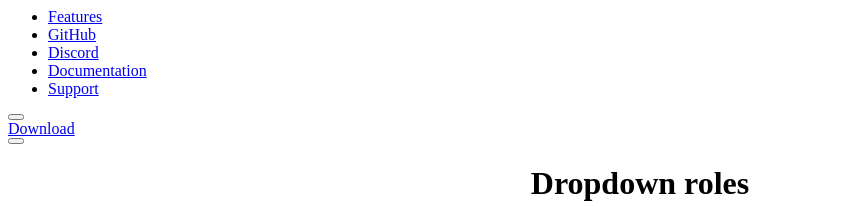
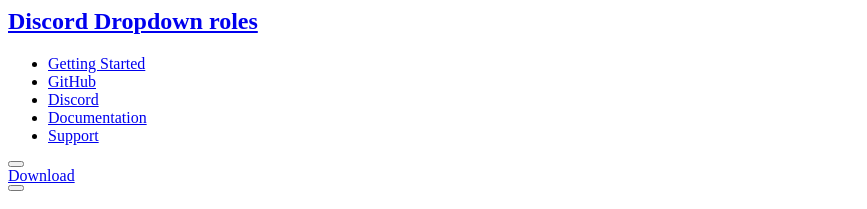
Before and after one commit to Fruityisgood/dropdown-roles, a website: page index.html in a window 1280 px wide. Shown: the top 209 px of the page, without its empty margins (0-867 px from the left). Drawn offline with Linux system fonts and the light colour scheme.

Commit message:
Update index.html

```diff
--- a/index.html
+++ b/index.html
@@ -4,12 +4,17 @@
 		<!-- Header Area -->
 		<header class="site-header site-header--menu-center site-header--absolute">
 			<div class="container-fluid pr-lg-9 pl-lg-9">
-                                    <nav class="navbar site-navbar offcanvas-active navbar-expand-lg  px-0">
+				<nav class="navbar site-navbar offcanvas-active navbar-expand-lg  px-0">
+					<!-- Brand Logo-->
+					<div class="brand-logo"><a href="index.html">
+							<!-- light version logo (logo must be black)-->
+							<h1 class="dark-version-logo mt-5">Discord Dropdown roles</h1>
+						</a></div>
 					<div class="collapse navbar-collapse" id="mobile-menu">
 						<div class="navbar-nav-wrapper">
 							<ul class="navbar-nav main-menu">
 								<li class="nav-item dropdown">
-									<a class="nav-link" href="#features" role="button" aria-expanded="false">Features</a>
+									<a class="nav-link" href="#Getting started" role="button" aria-expanded="false">Getting Started</a>
 								</li>
 								<li class="nav-item dropdown">
 									<a class="nav-link" target="_blank" href="https://github.com/Fruityisgood/dropdown-roles" role="button" aria-expanded="false">GitHub</a>
@@ -18,7 +23,7 @@
 									<a class="nav-link" target="_blank" href="https://discord.gg/vWPf6radPk" role="button" aria-expanded="false">Discord</a>
 								</li>
 								<li class="nav-item">
-									<a class="nav-link" target="_blank" href="https://fruityisgood.github.io/dropdown-roles/docs" role="button" aria-expanded="false">Documentation</a>
+									<a class="nav-link" target="_blank" href="https://Fruityisgood.github.io/dropdown-roles/docs" role="button" aria-expanded="false">Documentation</a>
 								</li>
 								<li class="nav-item">
 									<a class="nav-link" href="https://discord.gg/vWPf6radPk" role="button" aria-expanded="false" target="_blank">Support</a>
@@ -45,6 +50,8 @@
 					</button>
 					<!--/.Mobile Menu Hamburger Ends-->
 				</nav>
+			</div>
+		</header>
 <p><h1 align="center">Dropdown roles</h1></p>
 <p><p>
   <img alt="version" src="https://img.shields.io/github/v/release/Fruityisgood/dropdown-roles?include_prereleases&label=version" />
```
